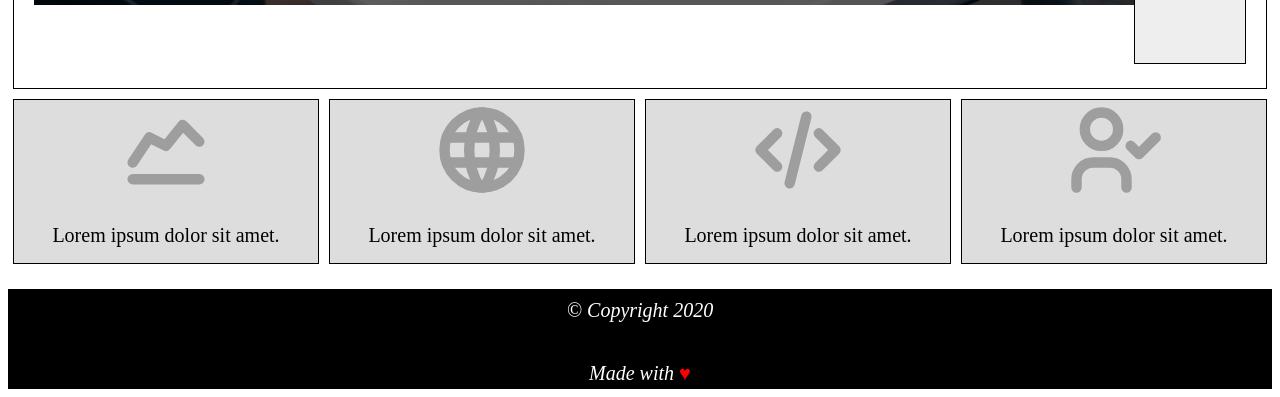
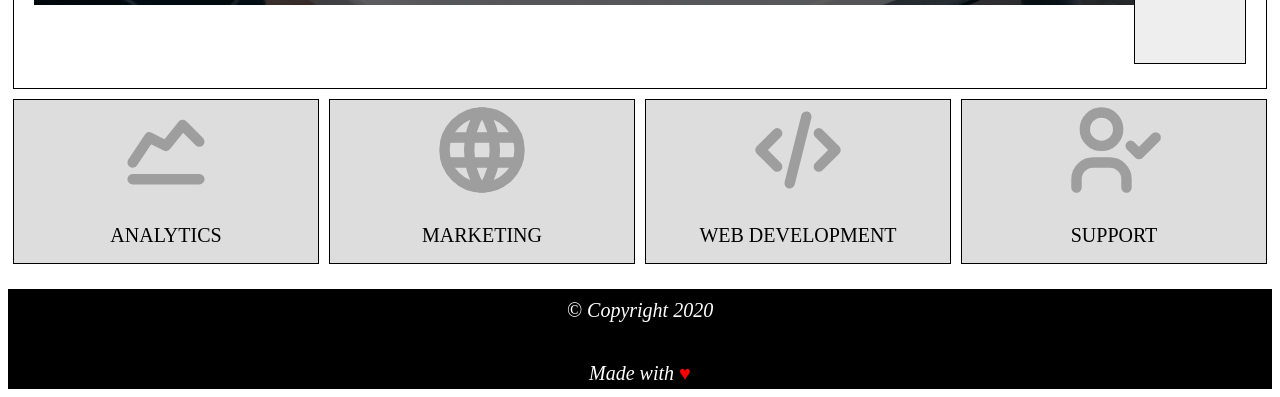
Before and after one commit to muskaangupta98/CSS-GridBiz, a plain HTML site: page index.html in a window 1280 px wide. Shown: the part 729-1126 px from the top of the page. Drawn offline with nearby package versions, Linux system fonts and the light colour scheme.

Commit message:
Update index.html

```diff
--- a/index.html
+++ b/index.html
@@ -83,7 +83,7 @@
           <line x1="4" y1="19" x2="20" y2="19" />
           <polyline points="4 15 8 9 12 11 16 6 20 10" />
         </svg>
-        <p class="txt">Lorem ipsum dolor sit amet.</p>
+        <p class="txt">ANALYTICS</p>
       </div>
 
       <div class="marketing">
@@ -106,7 +106,7 @@
           <path d="M11.5 3a17 17 0 0 0 0 18" />
           <path d="M12.5 3a17 17 0 0 1 0 18" />
         </svg>
-        <p class="txt">Lorem ipsum dolor sit amet.</p>
+        <p class="txt">MARKETING</p>
       </div>
 
       <div class="dev">
@@ -127,7 +127,7 @@
           <polyline points="17 8 21 12 17 16" />
           <line x1="14" y1="4" x2="10" y2="20" />
         </svg>
-        <p class="txt">Lorem ipsum dolor sit amet.</p>
+        <p class="txt">WEB DEVELOPMENT</p>
       </div>
 
       <div class="support">
@@ -148,7 +148,7 @@
           <path d="M3 21v-2a4 4 0 0 1 4 -4h4a4 4 0 0 1 4 4v2" />
           <path d="M16 11l2 2l4 -4" />
         </svg>
-        <p class="txt">Lorem ipsum dolor sit amet.</p>
+        <p class="txt">SUPPORT</p>
       </div>
     </div>
 
```
